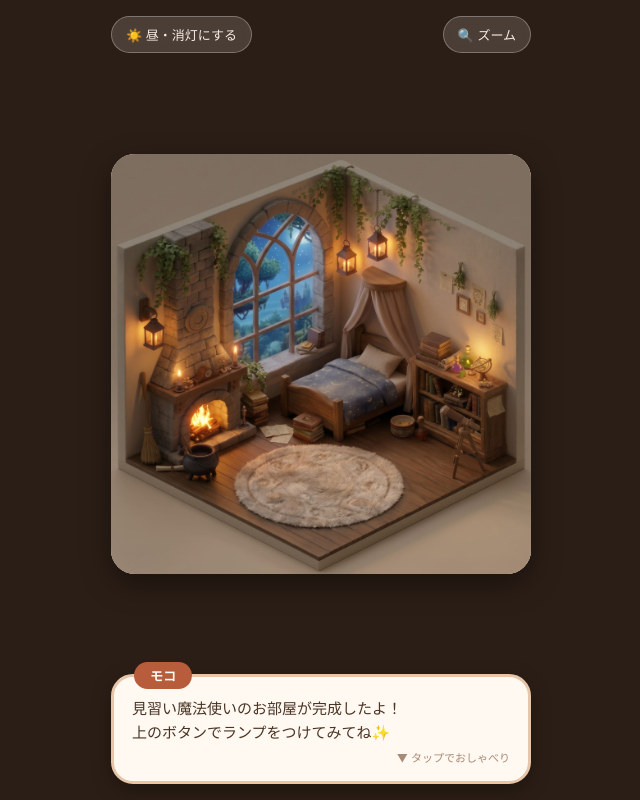
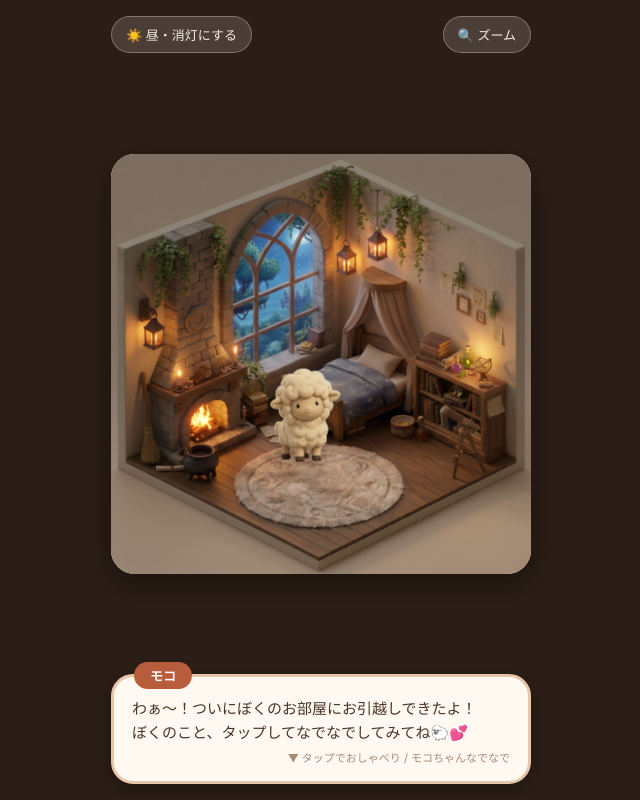
Before and after one commit to hidelolipop/moko-room, a plain HTML site: page index.html in a window 1280 px wide. Both pictures are taken after a click on the button "🌙 夜・ランプONにする". Shown: the whole page, without its empty margins (319-959 px from the left). Drawn offline with Linux system fonts and the light colour scheme.

Commit message:
Update index.html

```diff
--- a/index.html
+++ b/index.html
@@ -23,7 +23,6 @@
       padding: 16px;
       overflow: hidden;
     }
-    /* 上部の操作ボタン */
     .top-bar {
       width: 100%;
       max-width: 420px;
@@ -61,7 +60,7 @@
       height: 100%;
       position: relative;
       transition: transform 0.6s cubic-bezier(0.25, 1, 0.5, 1);
-      transform-origin: 50% 62%; /* 中央のラグ付近を中心にズーム */
+      transform-origin: 48% 65%;
     }
     .room-stage.zoomed {
       transform: scale(1.75);
@@ -73,9 +72,62 @@
       height: 100%;
       object-fit: cover;
       transition: opacity 0.8s ease;
+      pointer-events: none;
     }
     #img-night {
       opacity: 0;
+    }
+    /* モコちゃんの配置とアニメーション */
+    .moko-wrapper {
+      position: absolute;
+      left: 46%;
+      top: 63%;
+      width: 24%;
+      transform: translate(-50%, -50%);
+      cursor: pointer;
+      z-index: 5;
+      transition: filter 0.8s ease;
+    }
+    .moko-img {
+      width: 100%;
+      height: auto;
+      display: block;
+      filter: drop-shadow(0 6px 8px rgba(45, 28, 15, 0.35));
+      animation: breathe 3.2s ease-in-out infinite;
+      transform-origin: bottom center;
+    }
+    /* 夜モードの時はモコちゃんも少し暖色ライトに馴染ませる */
+    .night-mode .moko-wrapper {
+      filter: brightness(0.88) sepia(0.18);
+    }
+    /* なでなで反応アニメーション */
+    .moko-wrapper.happy .moko-img {
+      animation: happyJump 0.55s ease;
+    }
+    @keyframes breathe {
+      0%, 100% { transform: scaleY(1) translateY(0); }
+      50% { transform: scaleY(1.03) translateY(-1.5px); }
+    }
+    @keyframes happyJump {
+      0% { transform: scale(1, 1) translateY(0); }
+      30% { transform: scale(1.08, 0.92) translateY(2px); }
+      60% { transform: scale(0.95, 1.08) translateY(-10px) rotate(-3deg); }
+      80% { transform: scale(1.03, 0.97) translateY(0) rotate(2deg); }
+      100% { transform: scale(1, 1) translateY(0) rotate(0); }
+    }
+    /* ハートエフェクト */
+    .heart {
+      position: absolute;
+      top: -10px;
+      left: 50%;
+      transform: translateX(-50%);
+      font-size: 18px;
+      pointer-events: none;
+      animation: floatHeart 1s ease-out forwards;
+    }
+    @keyframes floatHeart {
+      0% { opacity: 1; transform: translate(-50%, 0) scale(0.7); }
+      100% { opacity: 0; transform: translate(-50%, -32px) scale(1.2); }
     }
     /* 下部の吹き出しUI */
     .dialog-box {
@@ -124,13 +176,17 @@
     <div class="room-stage" id="room-stage">
       <img src="room_day.jpg" alt="昼の部屋" class="room-img" id="img-day">
       <img src="room_night.jpg" alt="夜の部屋" class="room-img" id="img-night">
+
+      <div class="moko-wrapper" id="moko" onclick="petMoko()">
+        <img src="moko_default.png" alt="モコちゃん" class="moko-img">
+      </div>
     </div>
   </div>
 
   <div class="dialog-box" onclick="nextMessage()">
     <div class="name-tag">モコ</div>
-    <div class="message" id="message-text">見習い魔法使いのお部屋が完成したよ！<br>上のボタンでランプをつけてみてね✨</div>
-    <div class="hint">▼ タップでおしゃべり</div>
+    <div class="message" id="message-text">わぁ〜！ついにぼくのお部屋にお引越しできたよ！<br>ぼくのこと、タップしてなでなでしてみてね🐑💕</div>
+    <div class="hint">▼ タップでおしゃべり / モコちゃんなでなで</div>
   </div>
 
   <script>
@@ -139,15 +195,23 @@
     let msgIndex = 0;
 
     const messages = [
-      "見習い魔法使いのお部屋が完成したよ！<br>上のボタンでランプをつけてみてね✨",
-      "夜になると暖炉に火が灯って、とっても落ち着くんだ〜🔥",
-      "ズームボタンを押すと、真ん中のラグに近づけるよ🔍",
-      "あとはぼくがこのお部屋にお引越しするだけだね🐑💕"
+      "わぁ〜！ついにぼくのお部屋にお引越しできたよ！<br>ぼくのこと、タップしてなでなでしてみてね🐑💕",
+      "このふかふかの丸いラグ、とっても居心地がいいなぁ〜✨",
+      "夜になったらランプをつけてね！暖炉の前でぽかぽかしたいな🔥",
+      "季節に合わせていろんなお洋服も着てみたいな〜👗🌸"
+    ];
+
+    const petMessages = [
+      "めぇ〜💕 なでなで嬉しいなっ！",
+      "えへへ、もふもふでしょ〜？🐑✨",
+      "もっともっと仲良くなりたいな〜！💖",
+      "くすぐったいよ〜！でも大好きっ🌟"
     ];
 
     function toggleTime() {
       isNight = !isNight;
       document.getElementById('img-night').style.opacity = isNight ? '1' : '0';
+      document.getElementById('room-stage').classList.toggle('night-mode', isNight);
       document.getElementById('time-btn').textContent = isNight ? '☀️ 昼・消灯にする' : '🌙 夜・ランプONにする';
     }
 
@@ -162,6 +226,24 @@
       msgIndex = (msgIndex + 1) % messages.length;
       document.getElementById('message-text').innerHTML = messages[msgIndex];
     }
+
+    function petMoko() {
+      const moko = document.getElementById('moko');
+      moko.classList.remove('happy');
+      void moko.offsetWidth; // アニメーション再再生のおまじない
+      moko.classList.add('happy');
+
+      // ハートを浮かべる
+      const heart = document.createElement('div');
+      heart.className = 'heart';
+      heart.textContent = '💕';
+      moko.appendChild(heart);
+      setTimeout(() => heart.remove(), 1000);
+
+      // セリフ変更
+      const randomPetMsg = petMessages[Math.floor(Math.random() * petMessages.length)];
+      document.getElementById('message-text').innerHTML = randomPetMsg;
+    }
   </script>
 </body>
 </html>
```
